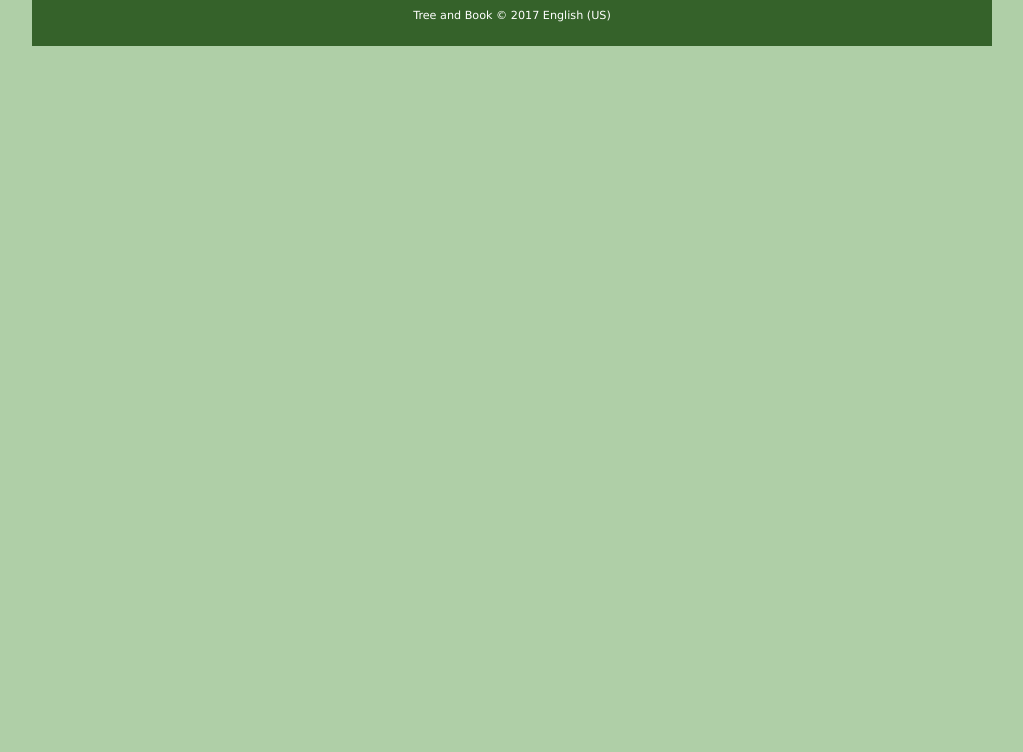
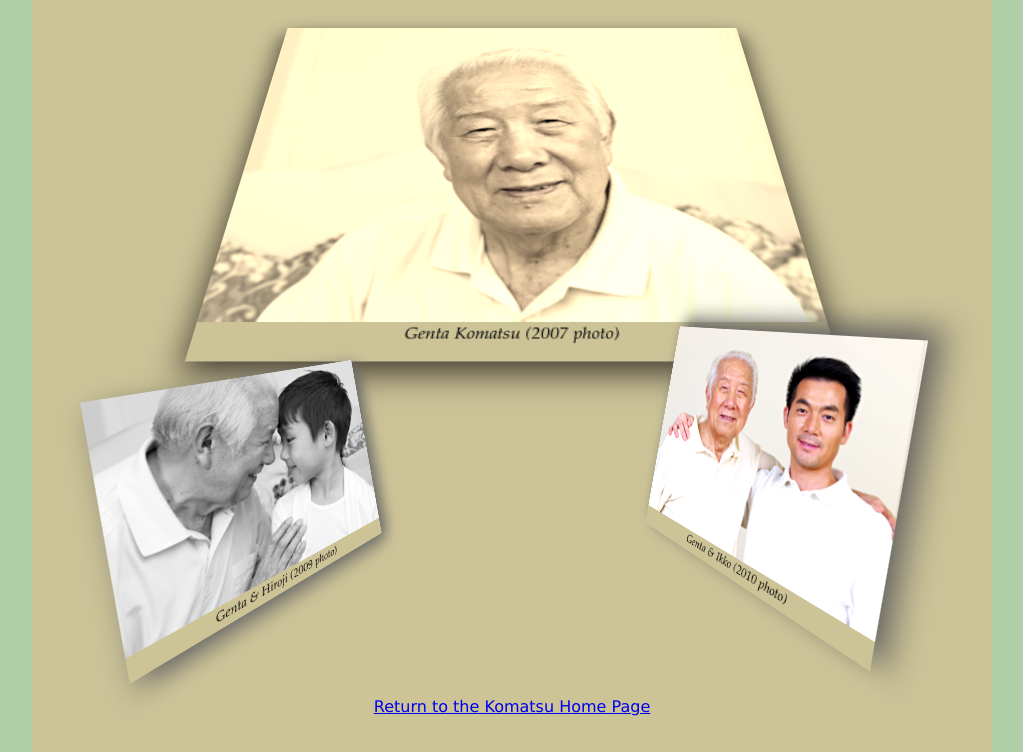
Before and after one commit to nschatz27/tutorial-4, a plain HTML site: page html/tb_genta.html in a window 1280 px wide. Shown: the part 293-1045 px from the top of the page, without its empty margins (128-1151 px from the left). Before the commit the page ends 800 px from the top, so only its background shows below. Drawn offline with Linux system fonts and the light colour scheme.

Commit message:
rotate images, add filters, update file pathing

```diff
--- a/css/tb_visual2.css
+++ b/css/tb_visual2.css
@@ -16,6 +16,37 @@
 
 /* Transformation Styles */
 
+article {
+   perspective: 600px;
+}
+figure#figure1 {
+   transform: rotateX(30deg) translateZ(50px);
+   box-shadow: rgb(51, 51, 51) 0px 10px 25px;
+}
 
+figure#figure2 {
+   transform: rotate(-40deg) scale(0.8, 0.8) translate(20px, -100px) rotateZ(30deg) rotateY(60deg);
+   box-shadow: rgb(101, 101, 101) 10px 10px 25px;
+}
+
+figure#figure3 {
+   transform: rotate(10deg) scale(0.9, 0.9) translateY(-120px) rotateY(-70deg) translateZ(-20px);
+   box-shadow: rgb(101, 101, 101) 10px -10px 25px;
+}
 
 /* Filter Styles */
+
+figure#figure1 {
+   -webkit-filter: sepia(0.8);
+   filter:sepia(0.8)
+}
+
+figure#figure2 {
+   -webkit-filter: grayscale(1);
+   filter: grayscale(1);
+}
+
+figure#figure3 {
+   -webkit-filter: saturate(1.5) contrast (1.2);
+   filter: saturate(1.5) contrast(1.2);
+}
--- a/html/tb_genta.html
+++ b/html/tb_genta.html
@@ -26,7 +26,7 @@
          <a href="#">Contact Us</a> |
          <a href="#">My Account</a>
       </nav>
-      <img src="tb_logo.png" alt="Tree and Book" />
+      <img src="../images/tb_logo.png" alt="Tree and Book" />
       <nav class="horizontal" id="mainLinks">
          <ul>
             <li><a href="#">Home</a></li>
@@ -43,21 +43,21 @@
       <h1>Genta Komatsu</h1>
 
       <figure id="figure1">
-         <img src="tb_genta1.png" alt="" />
+         <img src="../images/tb_genta1.png" alt="" />
          <figcaption>Genta Komatsu (2007 photo)</figcaption>
       </figure>
 
       <figure id="figure2">
-         <img src="tb_genta2.png" alt="" id="genta2" />
+         <img src="../images/tb_genta2.png" alt="" id="genta2" />
          <figcaption>Genta &amp; Hiroji (2009 photo)</figcaption>
       </figure>
 
       <figure id="figure3">
-         <img src="tb_genta3.png" alt="" id="genta3" />
+         <img src="../images/tb_genta3.png" alt="" id="genta3" />
          <figcaption>Genta &amp; Ikko (2010 photo)</figcaption>
       </figure>
 
-      <p><a href="tb_komatsu.html">Return to the Komatsu Home Page</a></p>
+      <p><a href="../images/tb_komatsu.html">Return to the Komatsu Home Page</a></p>
 
    </article>
 
```
